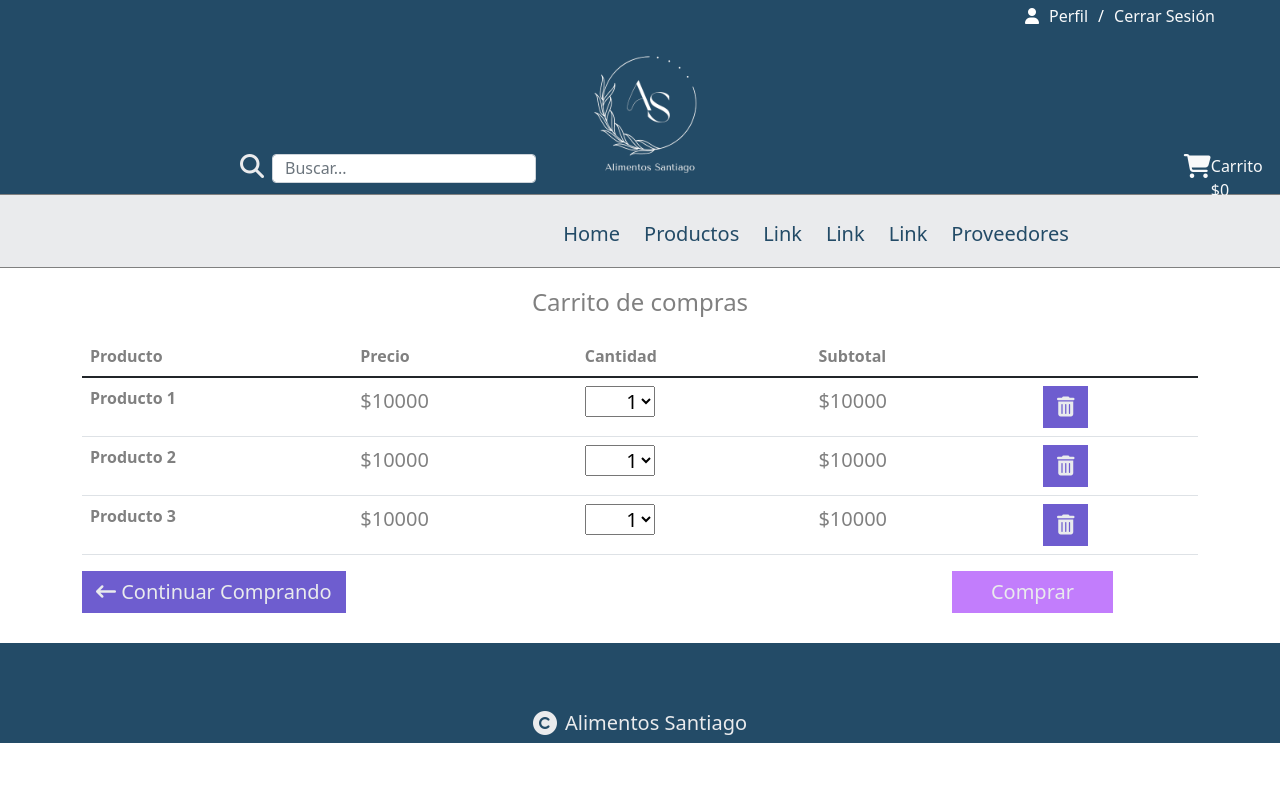
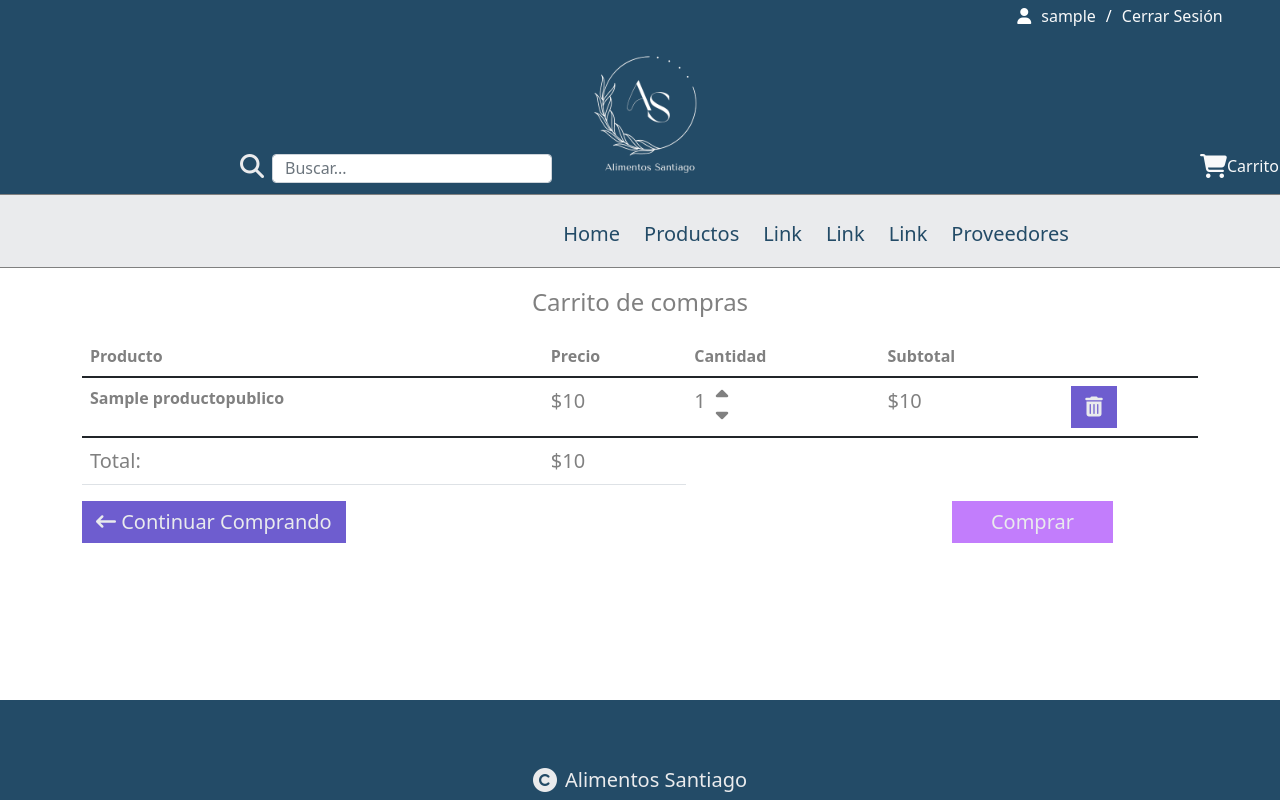
Before and after one commit to juponce/alimentos_santiago, a Django app: page /ventas/carrito/ in a window 1280 px wide; the page is wider, and only the part inside the window is pictured. Run offline with Django 4.2, Linux system fonts and the light colour scheme; a user stored in the database is signed in; tables that the repository leaves empty hold one stand-in row (values such as "Sample post"); some libraries are stand-ins or nearby versions.

Commit message:
entrega final

```diff
--- a/alimentossantiago/core/static/core/css/estilos.css
+++ b/alimentossantiago/core/static/core/css/estilos.css
@@ -5,11 +5,14 @@
     --blanco: #eaebed;
 }
 
+html {
+    height: 100%;
+}
+
 body {
-    /* display: flex;
-    justify-content: center;
-    flex-direction: column; */
-    min-height: 100vh;
+    display: flex;
+    flex-direction: column;
+    min-height: 100%;
 }
 
 .navBarInfBorde {
@@ -368,6 +371,7 @@ footer {
     background-color: var(--color_primario);
     align-items: center;
     gap: 1vh;
+    margin-top: auto;
 }
 
 footer i {
@@ -492,3 +496,25 @@ a {
     width: 70px;
     text-align: right;
 }
+
+.cantidad {
+    display: flex;
+    font-size: 20px;
+    padding-right: 10px;
+    flex-direction: column;
+    align-items: center;
+}
+.cantidad i {
+    max-height: 12px;
+}
+
+.btn-success {
+    color: rgb(233, 235, 237);
+    background-color: var(--color_terciario);
+    border: 0px solid black;
+    border-radius: 0px;
+}
+
+.alert-success {
+    background-color: var(--blanco);
+}
--- a/alimentossantiago/core/templates/core/base.html
+++ b/alimentossantiago/core/templates/core/base.html
@@ -21,7 +21,7 @@
                     class="text-light text-decoration-none"
                     href="{% url 'home' %}"
                 >
-                    Perfil</a
+                    {{user.username}}</a
                 >/
                 <a
                     class="text-light text-decoration-none"
@@ -59,9 +59,12 @@
                 </div>
 
                 <div class="navBarSup3">
-                    <a href="#" class="text-light d-flex text-decoration-none">
+                    <a
+                        href="{% url 'carrito' %}"
+                        class="text-light d-flex text-decoration-none"
+                    >
                         <i class="fa-solid fa-cart-shopping"></i>
-                        Carrito $0
+                        Carrito
                     </a>
                 </div>
             </div>
@@ -121,8 +124,40 @@
             <i class="fa-solid fa-copyright"></i>
             <h5>Alimentos Santiago</h5>
         </footer>
+
+        <script type="text/javascript">
+            var user = '{{request.user}}';
+        </script>
+
+        <script type="text/javascript">
+            var user = '{{request.user}}';
+
+            function getToken(name) {
+                let cookieValue = null;
+                if (document.cookie && document.cookie !== '') {
+                    const cookies = document.cookie.split(';');
+                    for (let i = 0; i < cookies.length; i++) {
+                        const cookie = cookies[i].trim();
+                        // Does this cookie string begin with the name we want?
+                        if (
+                            cookie.substring(0, name.length + 1) ===
+                            name + '='
+                        ) {
+                            cookieValue = decodeURIComponent(
+                                cookie.substring(name.length + 1)
+                            );
+                            break;
+                        }
+                    }
+                }
+                return cookieValue;
+            }
+            const csrftoken = getToken('csrftoken');
+        </script>
+
         <script src="{% static 'core/js/fontawsome.js' %}"></script>
         <script src="{% static 'core/js/bootstrap.bundle.min.js' %}"></script>
         <script src="{% static 'core/js/script.js' %}"></script>
+        <script src="{% static 'core/js/carrito.js' %}"></script>
     </body>
 </html>
--- a/alimentossantiago/ventas/admin.py
+++ b/alimentossantiago/ventas/admin.py
@@ -17,11 +17,11 @@ class ProductoPublicoAdmin(admin.ModelAdmin):
 
 
 class ItemsPedidoAdmin(admin.ModelAdmin):
-    readonly_fields = ('fechaCreacion', 'fechaModificacion')
+    readonly_fields = ('fechaCreacion',)
 
 
 class DetallePedidoAdmin(admin.ModelAdmin):
-    readonly_fields = ('fechaCreacion', 'fechaModificacion', 'total')
+    readonly_fields = ('fechaCreacion',)
 
 
 admin.site.register(Carrito, CarritoAdmin)
--- a/alimentossantiago/ventas/templates/ventas/carrito.html
+++ b/alimentossantiago/ventas/templates/ventas/carrito.html
@@ -1,13 +1,6 @@
-{% extends 'core/base.html' %}
-
-{% block title %}
-Carrito
-{% endblock %}
-
-{% block content %}
-    {% load static %}
+{% extends 'core/base.html' %} {% block title %} Carrito {% endblock %}
+{% block content %} {% load static %}
 <div class="container">
-
     <div class="tituloCarrito">
         <p>Carrito de compras</p>
     </div>
@@ -21,53 +14,96 @@ Carrito
             </tr>
         </thead>
         <tbody>
+            {% csrf_token %} {% for item in items %}
             <tr>
-          <th scope="row">Producto 1</th>
-          <td>$10000</td>
+                <th scope="row">{{ item.producto.nombreProducto }}</th>
+                <td>${{ item.producto.precio }}</td>
 
                 <td>
-            <select class="selectpicker remove-example">
-              <option value="Mustard">1</option>
-              <option value="Ketchup">2</option>
-              <option value="Relish">3</option>
+                    <div class="d-flex align-items-center">
+                        <p class="cantidad m-0">{{ item.cantidad }}</p>
+                        <div class="cantidad">
+                            <i
+                                class="fa-solid fa-sort-up update-cart"
+                                data-product="{{ item.producto.idProducto }}"
+                                data-action="add"
+                            ></i>
+                            <i
+                                class="fa-solid fa-sort-down update-cart"
+                                data-product="{{ item.producto.idProducto }}"
+                                data-action="remove"
+                            ></i>
+                        </div>
+                    </div>
                 </td>
 
-          <td>$10000</td>
-          <td><button class="btn-borrar"><i class="fa-solid fa-trash-can"></i></button></td>
+                <td>${{ item.get_total }}</td>
+                <td>
+                    <button class="btn-borrar">
+                        <i
+                            class="fa-solid fa-trash-can update-cart"
+                            data-product="{{ item.producto.idProducto }}"
+                            data-action="delete"
+                        ></i>
+                    </button>
+                </td>
+            </tr>
+            {% endfor %}
+        </tbody>
+        <tfoot>
+            <tr>
+                <td>Total:</td>
+                <td>${{detallePedido.get_total_cart}}</td>
+            </tr>
 
-        </tr>
-        <tr>
-          <th scope="row">Producto 2</th>
-          <td>$10000</td>
-
-          <td>
-            <select class="selectpicker remove-example">
-            <option value="Mustard">1</option>
-            <option value="Ketchup">2</option>
-            <option value="Relish">3</option>
-          </td>
-
-          <td>$10000</td>
-          <td><button class="btn-borrar"><i class="fa-solid fa-trash-can"></i></button></td>
-        </tr>
-        <tr>
-          <th scope="row">Producto 3</th>
-          <td>$10000</td>
-
-          <td>
-            <select class="selectpicker remove-example">
-            <option value="Mustard">1</option>
-            <option value="Ketchup">2</option>
-            <option value="Relish">3</option>
-          </td>
-
-          <td>$10000</td>
-          <td><button class="btn-borrar"><i class="fa-solid fa-trash-can"></i></button></td>
-        </tr>
-      </tbody>
+        </tfoot>
     </table>
 
-    <a href="../html/productos.html"><button class="btn-continuar-comprando"><i class="fa-solid fa-arrow-left-long"></i> Continuar Comprando</button></a>
-    <a href="../html/inicioSesion.html"><button class="btn-comprar">Comprar</button></a>
+    <a href="{% url 'vista_productos_publicos' %}"
+        ><button class="btn-continuar-comprando">
+            <i class="fa-solid fa-arrow-left-long"></i> Continuar Comprando
+        </button></a
+    >
+    <a href="#"
+        ><button
+            type="button"
+            class="btn-comprar"
+            data-bs-toggle="modal"
+            data-bs-target="#exampleModal"
+        >
+            Comprar
+        </button></a
+    >
+
+    <div
+        class="modal fade"
+        id="exampleModal"
+        tabindex="-1"
+        aria-labelledby="exampleModalLabel"
+        aria-hidden="true"
+    >
+        <div class="modal-dialog">
+            <div class="modal-content">
+                <div class="modal-header">
+                    <h5 class="modal-title" id="exampleModalLabel">
+                        Compra exitosa
+                    </h5>
+                    <a href="{% url 'home' %}"><button
+                        type="button"
+                        class="btn-close"
+                        data-bs-dismiss="modal"
+                        aria-label="Close"
+                    ></button></a>
                 </div>
+                <div class="modal-body">Su compra se ha realizado con éxito</div>
+                <div class="modal-footer">
+                    <a href="{% url 'home' %}"><button type="button" class="btn btn-success">
+                        Continuar
+                    </button></a>
+                </div>
+            </div>
+        </div>
+    </div>
+</div>
+
 {% endblock %}
--- /dev/null
+++ b/alimentossantiago/ventas/templates/ventas/success.html
@@ -0,0 +1,6 @@
+{% extends 'core/base.html' %} {% block title %} Productos {% endblock %}
+{%block content %} {% load static %}
+
+<h3>Compra realizada con exito</h3>
+
+{% endblock %}
--- a/alimentossantiago/ventas/urls.py
+++ b/alimentossantiago/ventas/urls.py
@@ -4,5 +4,6 @@ from .views import *
 urlpatterns = [
     path('', vista_productos_publicos, name='vista_productos_publicos'),
     path('carrito/', carrito, name='carrito'),
+    path('agregar_producto/', agregarProducto, name='agregar_producto'),
 
 ]
--- a/alimentossantiago/ventas/views.py
+++ b/alimentossantiago/ventas/views.py
@@ -1,15 +1,34 @@
 from django.shortcuts import render
-from .models import ProductoPublico
+from .models import *
 from .forms import ItemCarritoForm
+from django.http import JsonResponse
+import json
 
 # Create your views here.
 
 
 def carrito(request):
-    return render(request, 'ventas/carrito.html')
+    if request.user.is_authenticated:
+        user = request.user
+        detallePedido, created = DetallePedido.objects.get_or_create(usuario=user)
+        items = detallePedido.itemspedido_set.all()
+    else:
+        items = []
+        detallePedido = {'get_total_cart': 0}
+
+    context = {'items': items, 'detallePedido':detallePedido}
+    return render(request, 'ventas/carrito.html', context)
 
 
 def vista_productos_publicos(request):
+
+    if request.user.is_authenticated:
+        user = request.user
+        detallePedido, created = DetallePedido.objects.get_or_create(usuario=user)
+        items = detallePedido.itemspedido_set.all()
+    else:
+        items = []
+
     productos = ProductoPublico.objects.all()
 
     data = {
@@ -23,3 +42,31 @@ def vista_productos_publicos(request):
             formulario.save()
 
     return render(request, 'ventas/productos_publicos.html', data)
+
+def agregarProducto(request):
+    data = json.loads(request.body)
+    productId = data['productId']
+    action = data['action']
+
+    print('productId:', productId)
+    print('Action:', action)
+
+    user = request.user.id
+    product = ProductoPublico.objects.get(idProducto=productId)
+
+    pedido, created = DetallePedido.objects.get_or_create(usuario=user)
+
+    itemPedido, created = ItemsPedido.objects.get_or_create(detallePedido=pedido, producto=product)
+
+    if action == 'add':
+        itemPedido.cantidad = (itemPedido.cantidad + 1)
+    elif action == 'remove':
+        itemPedido.cantidad = (itemPedido.cantidad - 1)
+    elif action == 'delete':
+        itemPedido.cantidad = 0
+
+    itemPedido.save()
+
+    if itemPedido.cantidad <= 0:
+        itemPedido.delete()
+    return JsonResponse('Producto añadido', safe=False)
```
Also changed, not shown: alimentossantiago/core/static/core/js/carrito.js (added, +81 -0 lines), alimentossantiago/registration/templates/registration/login.html (+6 -2 lines), alimentossantiago/ventas/models.py (+24 -6 lines), alimentossantiago/ventas/templates/ventas/productos_publicos.html (+6 -1 lines), alimentossantiago/alimentossantiago/settings.py (line endings or trailing spaces), alimentossantiago/ventas/migrations/0006_alter_detallepedido_usuario.py (added), alimentossantiago/ventas/migrations/0007_remove_detallepedido_fechamodificacion_and_more.py (added), alimentossantiago/ventas/migrations/0008_remove_detallepedido_total.py (added). Lines whose indentation alone changed are shown as unchanged.
